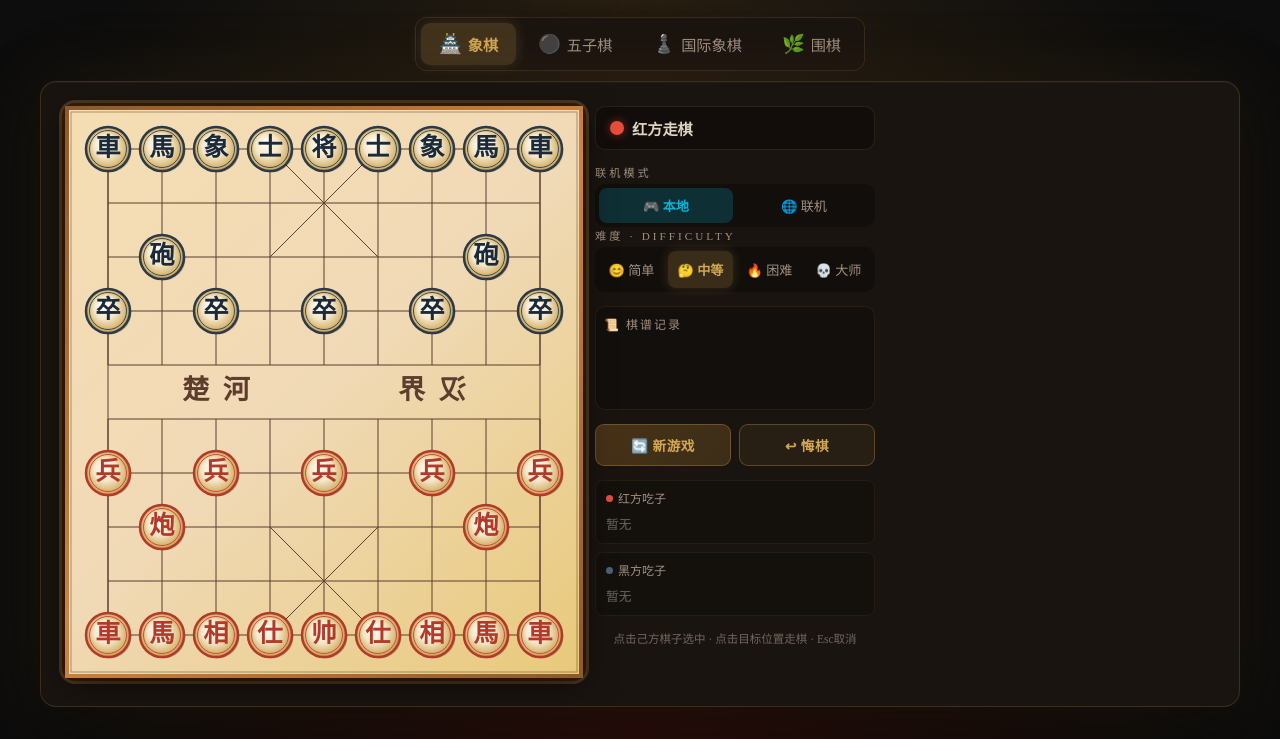
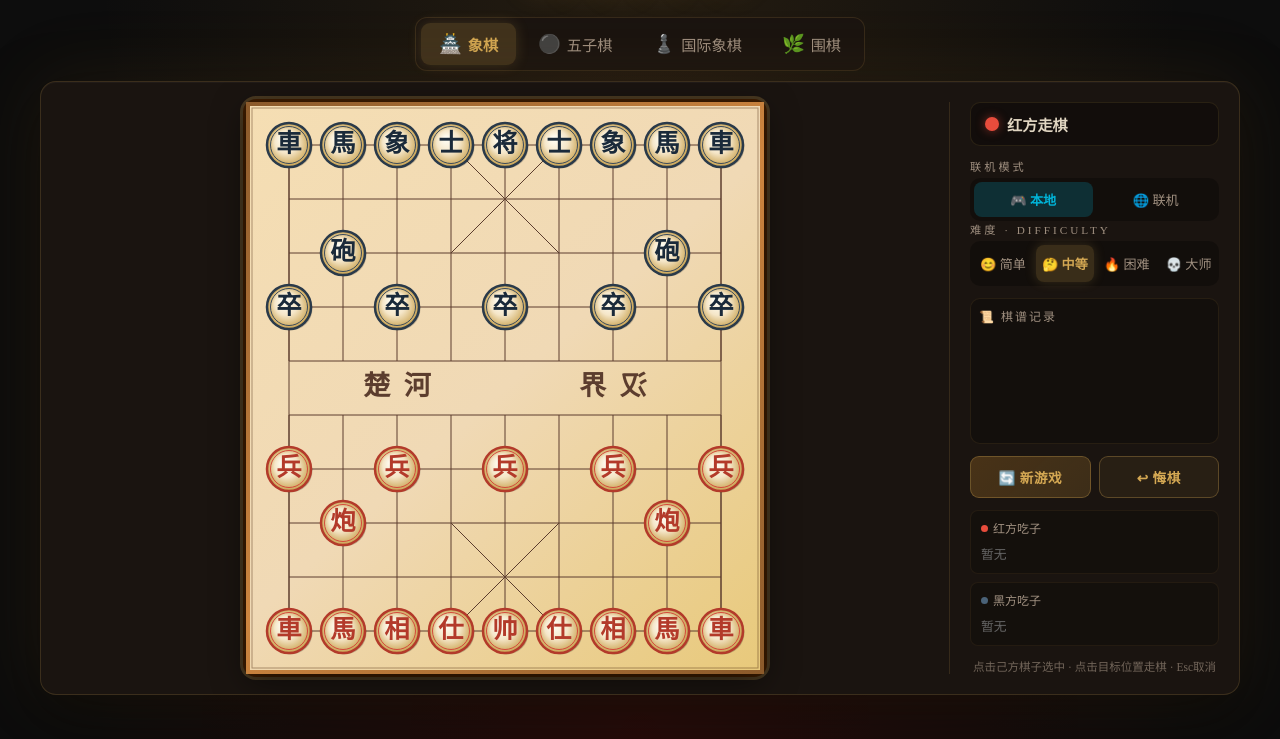
Before and after one commit to llyyjj123/chess-game-hall, a website: page index.html in a window 1280 px wide. Shown: the part 61-800 px from the top of the page. Drawn offline with nearby package versions, Linux system fonts and the light colour scheme; a web font is replaced by a local one.

Commit message:
fix: rematch after draw crash + beautify board-panel layout
Bug fix:
- requestRematch() crashed with TypeError because getWinnerSide() only exists on GomokuGame
- Add existence check before calling getWinnerSide()

Layout beautification:
- Board section: flex 1 1 auto + display flex + center board within section
- Panel: add left border (1px gold line) for visual separation, padding-left 20px
- Main container: gap 0 (border acts as separator), padding 20px
- Panel max-height: 540px -> 580px

```diff
--- a/index.html
+++ b/index.html
@@ -93,14 +93,14 @@ body {
 /* ── Main Layout ── */
 .main-container {
   display: flex;
-  gap: 12px;
+  gap: 0;
   background: var(--panel-bg);
   border-radius: 16px;
   box-shadow:
     0 0 80px rgba(180,120,40,0.12),
     0 20px 60px rgba(0,0,0,0.5),
     inset 0 1px 0 rgba(255,255,255,0.03);
-  padding: 24px;
+  padding: 20px;
   border: 1px solid rgba(212,168,83,0.18);
   max-width: 1200px;
   width: 100%;
@@ -120,8 +120,11 @@ body {
 
 .board-section {
   position: relative;
-  flex: 0 1 auto;
+  flex: 1 1 auto;
   min-width: 0;
+  display: flex;
+  align-items: flex-start;
+  justify-content: center;
 }
 
 .board-wrapper {
@@ -138,13 +141,15 @@ canvas { display: block; cursor: pointer; max-width: 100%; height: auto; }
 
 /* ── Side Panel ── */
 .panel {
-  flex: 0 0 280px;
+  flex: 0 0 270px;
   display: flex;
   flex-direction: column;
-  gap: 14px;
+  gap: 12px;
   min-width: 210px;
-  max-height: 540px;
+  max-height: 580px;
   overflow-y: auto;
+  padding-left: 20px;
+  border-left: 1px solid rgba(212,168,83,0.15);
 }
 
 .status-bar {
@@ -985,7 +990,7 @@ class MultiplayerManager {
 
   requestRematch() {
     if (!this.roomId || !this.socket) return;
-    const winner = activeGame && activeGame.gameOver ? activeGame.getWinnerSide() : null;
+    const winner = activeGame && activeGame.gameOver && activeGame.getWinnerSide ? activeGame.getWinnerSide() : null;
     this.socket.emit('rematch-request', { roomId: this.roomId, winner });
   }
 
```
